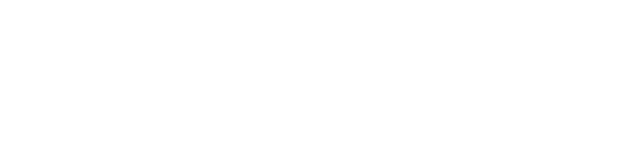
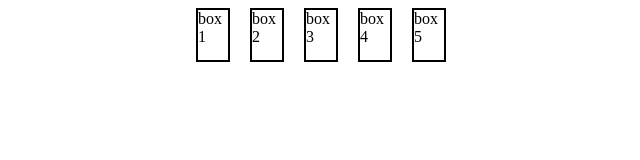
Before and after one commit to chaurasiyaprince1104-byte/30-Days-javascript-Learning, a plain HTML site: page Day7.js/index.html in a window 1280 px wide. Shown: the whole page, without its empty margins (319-959 px from the left). Drawn offline with Linux system fonts and the light colour scheme.

Commit message:
add Day1 to Day7 work

```diff
--- a/Day7.js/factorial.js
+++ b/Day7.js/factorial.js
@@ -1,13 +1,14 @@
- let a = 6
+// by solve factorial question using function //
+let a = 6
 function factorial(number){
-    let arr = Array.from(array(number + 1).keys())
+    let arr = Array.from(Array(number + 1).keys())
     let c = arr.slice(1,).reduce((a,b)=>{
     return a * b
 })
   return c
 }
 
-
+// solve factoral question by using for loops //
 function forfic(num){
    let fact = 1;
     for (let index = 1; index <= num; index++) {
@@ -16,4 +17,11 @@ function forfic(num){
     return fact
 }
 console.log(forfic(6))
-console.log(a)
+console.log(factorial(6))
+
+// doms question solve //
+// let box = document.getElementsByClassName("box")
+// console.log(box)
+// box[2].style.backgroundColor = "pink"
+// document.querySelector(".box").style.backgroundColor= "blue"
+// document.getElementById("5").style.backgroundColor = "red";
--- a/Day7.js/index.html
+++ b/Day7.js/index.html
@@ -5,7 +5,27 @@
     <meta name="viewport" content="width=device-width, initial-scale=1.0">
     <title>Document</title>
 </head>
+<style>
+    .container{
+        display:flex;
+        justify-content: center;
+        align-items: center;
+        gap: 20px;
+    }
+    .box{
+        height:50px;
+        width: 30px;
+        border: 2px solid black;
+    }
+</style>
 <body>
+    <div class="container">
+        <div id="1" class="box">box 1</div>
+        <div id="2" class="box">box 2</div>
+        <div id="3" class="box">box 3</div>
+        <div id="4" class="box">box 4</div>
+        <div id="5" class="box">box 5</div>
+    </div>
     <script src="factorial.js"></script>
 </body>
 </html>
```
Also changed, not shown: Day8.js/index.html (added, +14 -0 lines).
